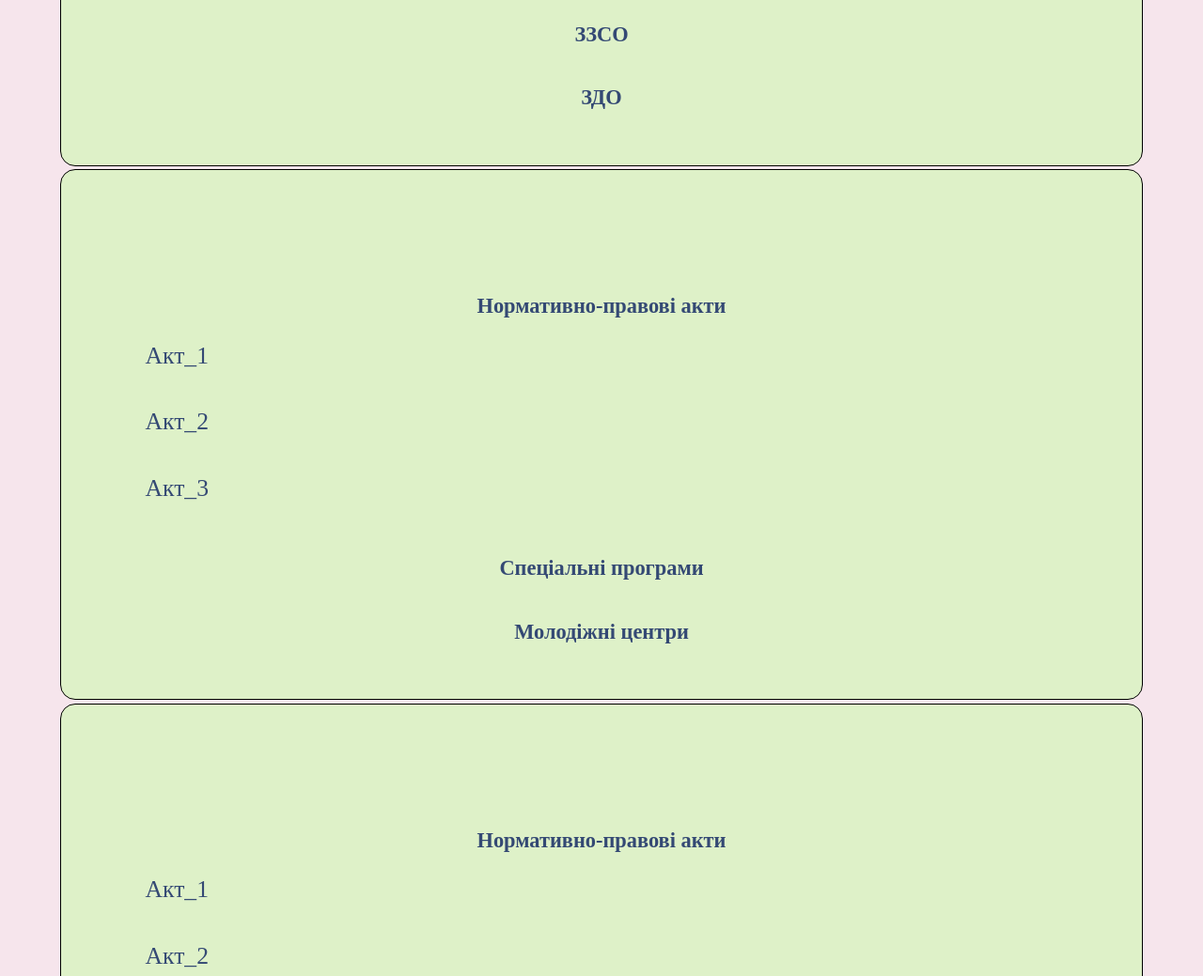
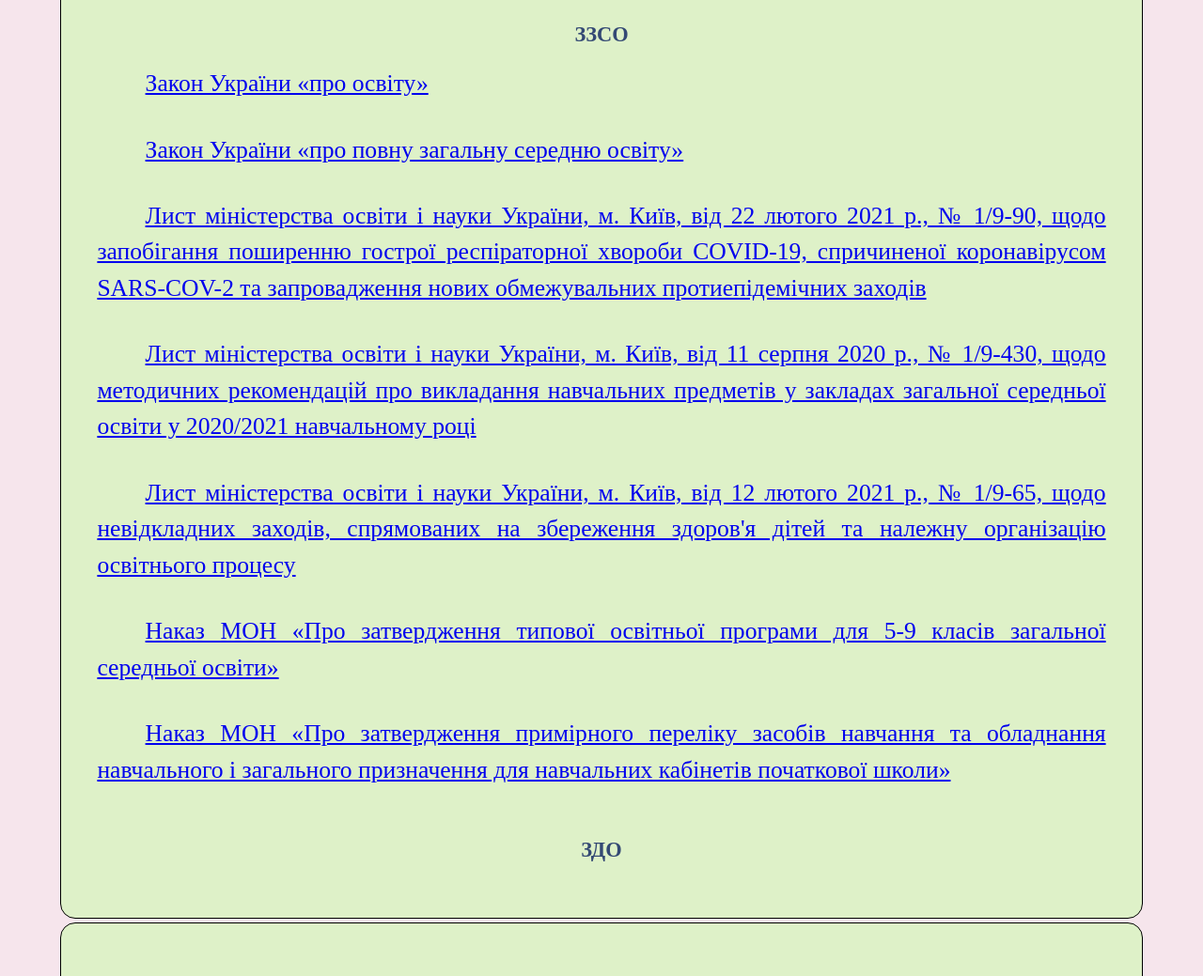
Before and after one commit to osmskt/osmskt.github.io, a plain HTML site: page index.html in a window 1280 px wide. Shown: the part 1503-2542 px from the top of the page at 94% size. Drawn offline with Linux system fonts and the light colour scheme.

Commit message:
Add files via upload

```diff
--- a/index.html
+++ b/index.html
@@ -98,6 +98,13 @@
 				<p>Акт_2</p>
 				<p>Акт_3</p>
 			<h3 id='block_2_2'>ЗЗСО</h3>
+				<p><a href='https://zakon.rada.gov.ua/laws/show/2145-19#Text' target='_blank'>Закон України «про освіту»</a></p>
+				<p><a href='https://zakon.rada.gov.ua/laws/show/463-20#Text' target='_blank'>Закон України «про повну загальну середню освіту»</a></p>
+				<p><a href='https://mon.gov.ua/ua/npa/shodo-zapobigannya-poshirennyu-gostroyi-respiratornoyi-hvorobi-covid-19-sprichinenoyi-koronavirusom-sars-cov-2-ta-zaprovadzhennya-novih-obmezhuvalnih-protiepidemichnih-zahodiv' target='_blank'>Лист міністерства освіти і науки України, м. Київ, від 22 лютого 2021 р., № 1/9-90, щодо запобігання поширенню гострої респіраторної хвороби COVID-19, спричиненої коронавірусом SARS-COV-2 та запровадження нових обмежувальних протиепідемічних заходів</a></p>
+				<p><a href='https://mon.gov.ua/ua/npa/shodo-metodichnih-rekomendacij-pro-vikladannya-navchalnih-predmetiv-u-zakladah-zagalnoyi-serednoyi-osviti-u-20202021-navchalnomu-roci' target='_blank'>Лист міністерства освіти і науки України, м. Київ, від 11 серпня 2020 р., № 1/9-430, щодо методичних рекомендацій про викладання навчальних предметів у закладах загальної середньої освіти у 2020/2021 навчальному році</a></p>
+				<p><a href='https://mon.gov.ua/ua/npa/shodo-nevidkladnih-zahodiv-spryamovanih-na-zberezhennya-zdorovya-ditej-ta-nalezhnu-organizaciyu-osvitnogo-procesu' target='_blank'>Лист міністерства освіти і науки України, м. Київ, від 12 лютого 2021 р., № 1/9-65, щодо невідкладних заходів, спрямованих на збереження здоров'я дітей та належну організацію освітнього процесу</a></p>
+				<p><a href='https://mon.gov.ua/ua/npa/pro-zatverdzhennya-tipovoyi-osvitnoyi-programi-dlya-5-9-klasiv-zagalnoyi-serednoyi-osviti' target='_blank'>Наказ МОН «Про затвердження типової освітньої програми для 5-9 класів загальної середньої освіти»</a></p>
+				<p><a href='https://mon.gov.ua/ua/npa/pro-zatverdzhennya-primirnogo-pereliku-zasobiv-navchannya-ta-obladnannya-navchalnogo-i-zagalnogo-priznachennya-dlya-navchalnih-kabinetiv-pochatkovoyi-shkoli' target='_blank'>Наказ МОН «Про затвердження примірного переліку засобів навчання та обладнання навчального і загального призначення для навчальних кабінетів початкової школи»</a></p>
 			<h3 id='block_2_3'>ЗДО</h3>
 		</section>
 		<section class='block_0' id='block_3'>
```
